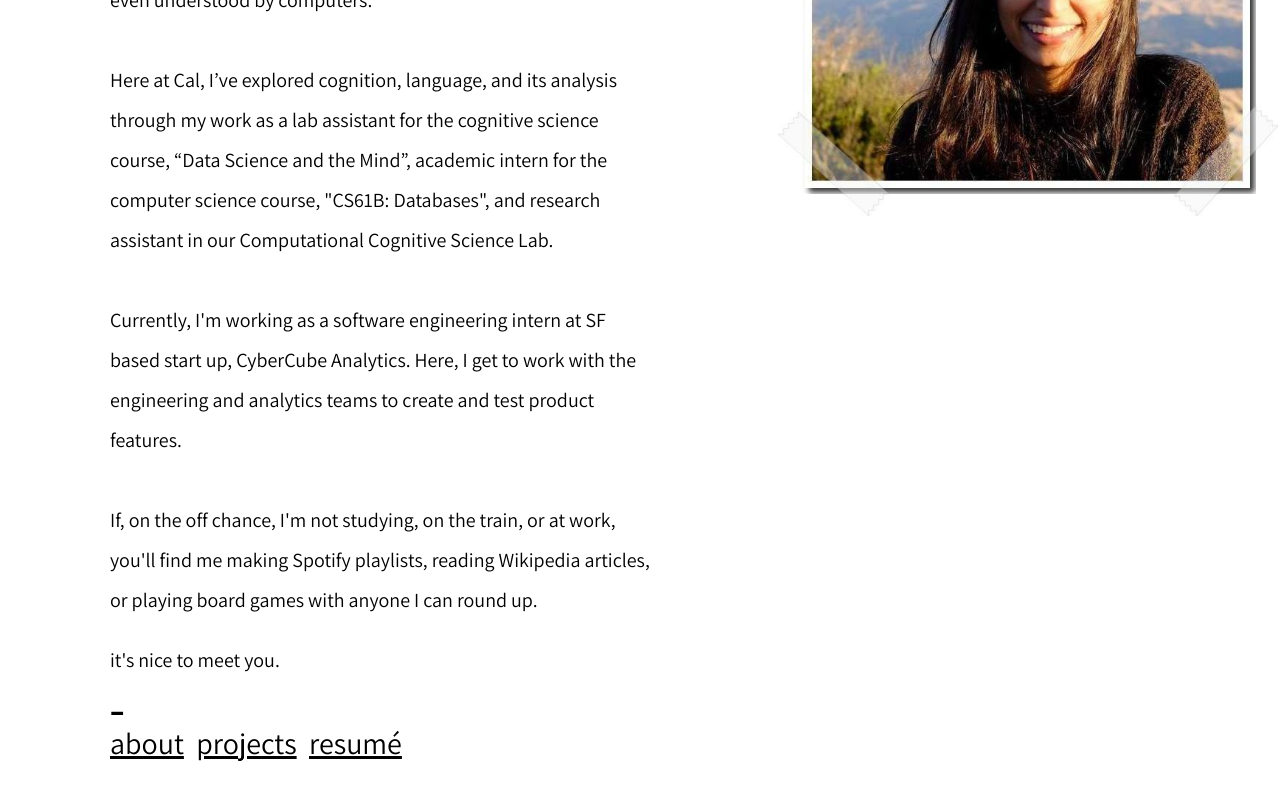
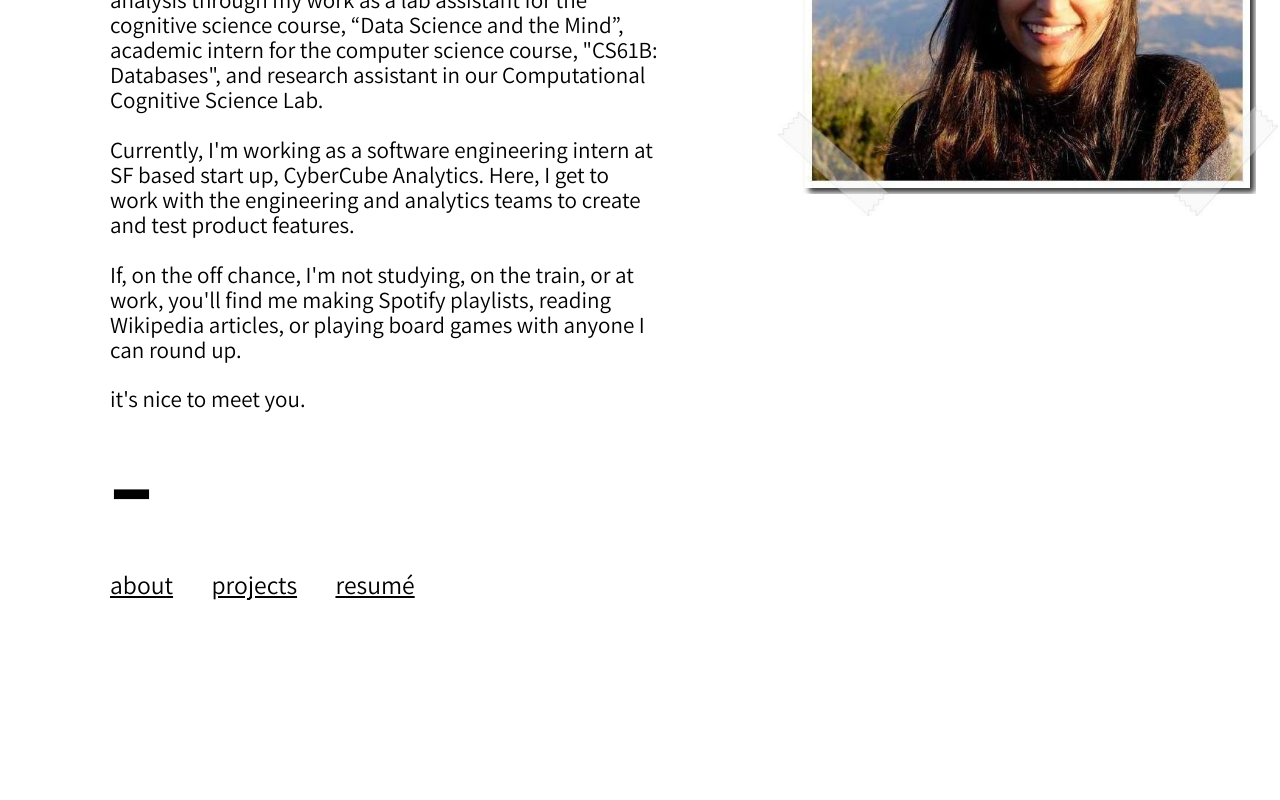
Before and after one commit to nehadabke/nehadabke.github.io, a plain HTML site: page about.html in a window 1280 px wide. Shown: the part 394-1194 px from the top of the page. After the commit the page ends 1089 px from the top, so only its background shows below. Drawn offline with Linux system fonts and the light colour scheme.

Commit message:
updated about page to match

```diff
--- a/about.html
+++ b/about.html
@@ -14,6 +14,8 @@ body {
   font-family: 'Assistant', sans-serif;
   margin: 0;
   line-height: 10px;
+  font-size: 6.5vw;
+
 
 
 }
@@ -28,24 +30,24 @@ body {
 
 /* Increase the font size of the h1 element */
 .header h1 {
-    font-size: 100px;
+  font-size: 6.5vw;
   line-height: 10px;
 
 }
 .header p {
-	font-size: 20px;
-    line-height: 40px;
+  font-size: 1.8vw;
+    line-height: 25px;
 		color: black;
 
 }
 .header h2 {
-    font-size: 30px;
-    line-height: 10px;
+  font-size: 7vw;
+  line-height: 0px;
 
 }
 .header a {
-	font-size: 30px;
-    line-height: 7px;
+  font-size: 2vw;
+    line-height: 0px;
 		color: black;
 
 }
```
Also changed, not shown: index.html (+5 -5 lines), 1 other file. Lines whose indentation alone changed are shown as unchanged.
